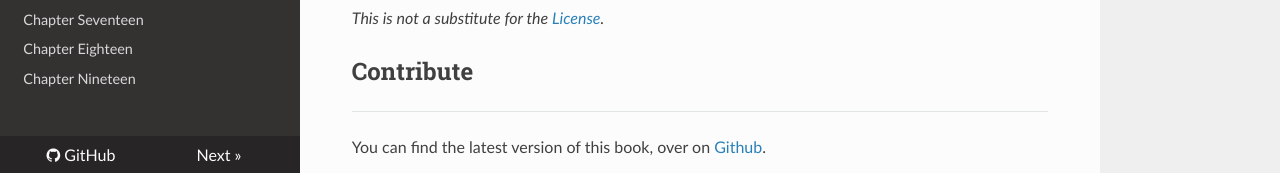
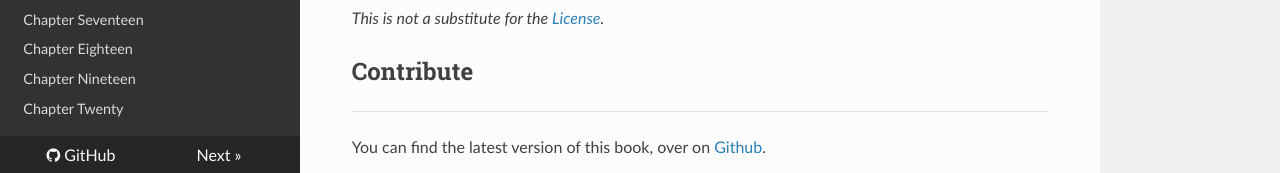
Before and after one commit to shakna-israel/NecromancersApprentice, an MkDocs documentation site: the page built from docs/index.md, in a window 1280 px wide and 900 px high, scrolled down 567 px. Shown: the part 724-897 px from the top of the window. Built offline with MkDocs 1.6.1, drawn with Linux system fonts in a browser that asks for light colours; nearby versions of some CDN libraries; old or Windows-style settings are respelled for this version of MkDocs.

Commit message:
Added chapter 20

```diff
--- a/mkdocs.yml
+++ b/mkdocs.yml
@@ -29,3 +29,4 @@ pages:
 - 'Chapter Seventeen': '017-Chapter-Seventeen.md'
 - 'Chapter Eighteen': '018-Chapter-Eighteen.md'
 - 'Chapter Nineteen': '019-Chapter-Nineteen.md'
+- 'Chapter Twenty': '020-Chapter-Twenty.md'
```
